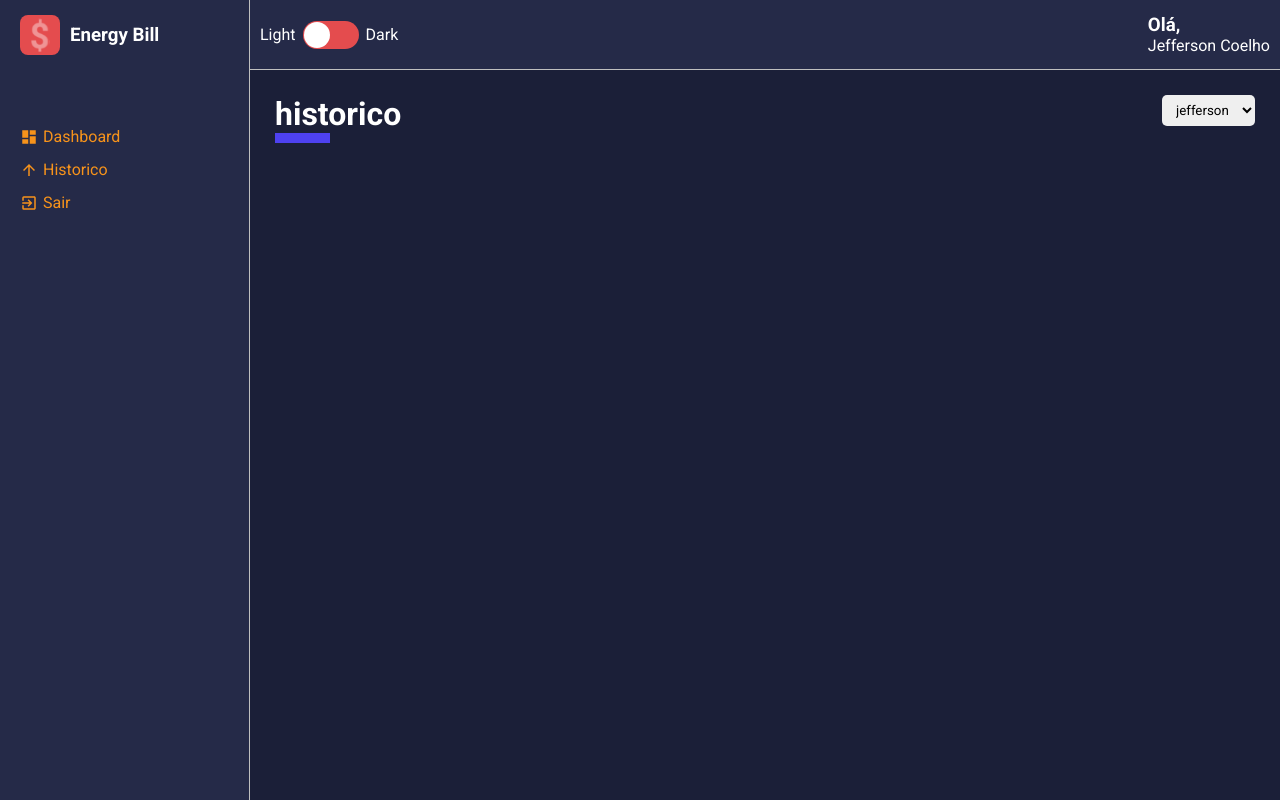
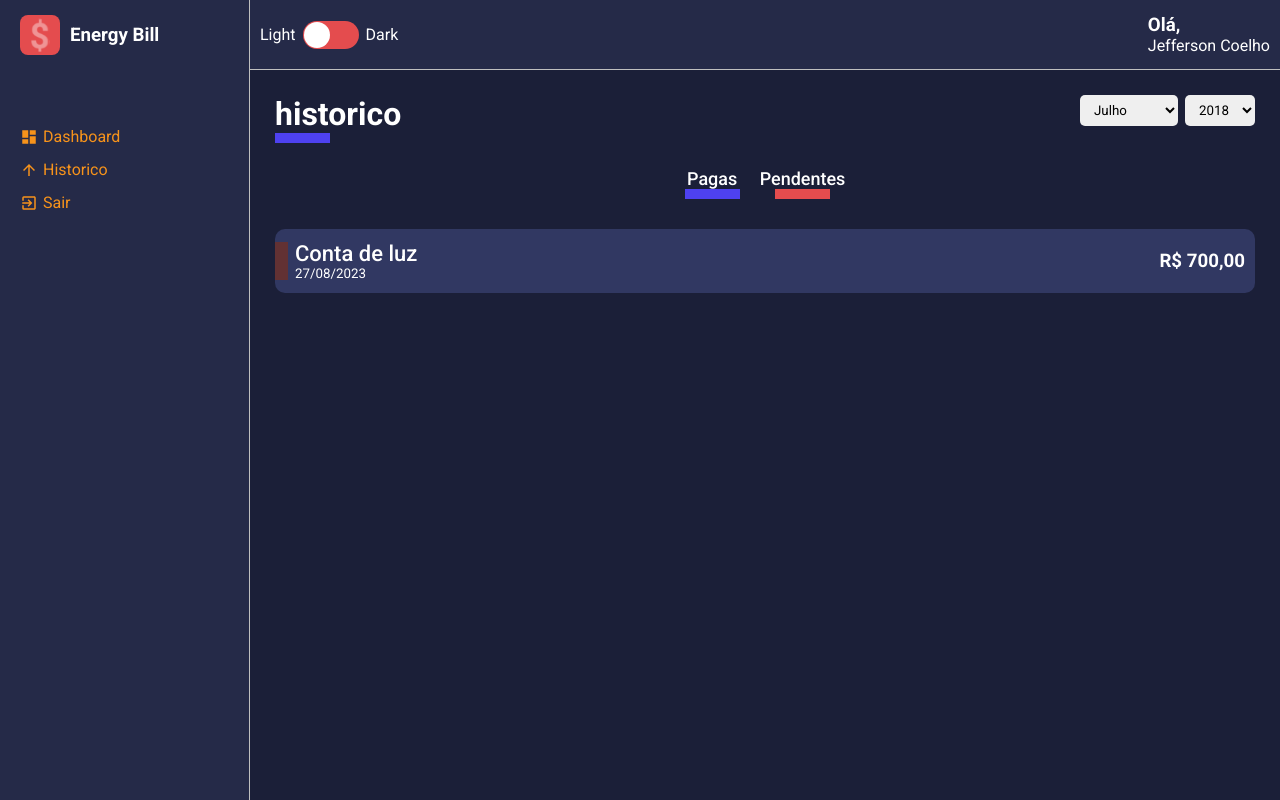
Before and after one commit to BioJJ/energy-bill-reader-front, a React (Vite) app: page / in a window 1280 px wide. Built offline with nearby package versions, Linux system fonts and the light colour scheme.

Commit message:
feat: ✨ add HistoryFinanceCard

```diff
--- /dev/null
+++ b/src/components/HistoryFinanceCard/index.tsx
@@ -0,0 +1,28 @@
+import React from 'react'
+
+import { Container, Tag } from './style'
+
+interface IHistoryFinanceCardProps {
+	tagColor: string
+	title: string
+	subtitle: string
+	amount: string
+}
+
+const HistoryFinanceCard: React.FC<IHistoryFinanceCardProps> = ({
+	tagColor,
+	title,
+	subtitle,
+	amount
+}) => (
+	<Container>
+		<Tag color={tagColor} />
+		<div>
+			<span>{title}</span>
+			<small>{subtitle}</small>
+		</div>
+		<h3>{amount}</h3>
+	</Container>
+)
+
+export default HistoryFinanceCard
--- /dev/null
+++ b/src/components/HistoryFinanceCard/style.ts
@@ -0,0 +1,68 @@
+import styled, { keyframes } from 'styled-components'
+
+interface ITagProps {
+	color: string
+}
+
+const animate = keyframes`
+    0% {
+        transform: translateX(-100px);
+        opacity: 0;
+    }
+    50%{
+        opacity: .3;
+    }
+    100%{
+        transform: translateX(0px);
+        opacity: 1;
+    }
+`
+
+export const Container = styled.li`
+	background-color: ${(props) => props.theme.colors.tertiary};
+
+	list-style: none;
+	border-radius: 10px;
+
+	margin: 10px 0;
+	padding: 12px 10px;
+
+	display: flex;
+	justify-content: space-between;
+	align-items: center;
+
+	cursor: pointer;
+	transition: all 0.3s;
+
+	position: relative;
+
+	animation: ${animate} 0.5s ease;
+
+	&:hover {
+		opacity: 0.7;
+		transform: translateX(10px);
+	}
+
+	> div {
+		display: flex;
+		flex-direction: column;
+		justify-content: space-between;
+
+		padding-left: 10px;
+	}
+
+	> div span {
+		font-size: 22px;
+		font-weight: 500;
+	}
+`
+
+export const Tag = styled.div<ITagProps>`
+	width: 13px;
+	height: 60%;
+
+	background-color: ${(props) => props.color};
+
+	position: absolute;
+	left: 0;
+`
--- a/src/pages/List/index.tsx
+++ b/src/pages/List/index.tsx
@@ -1,28 +1,86 @@
-import React from 'react'
-import { Container } from './style'
+import React, { useState } from 'react'
+import { Container, Content, Filters } from './style'
 import ContentHeader from '../../components/ContentHeader'
 import SelectInput from '../../components/SelectInput'
+import HistoryFinanceCard from '../../components/HistoryFinanceCard'
 
 const List: React.FC = () => {
-	const options = [{ value: 'jefferson', label: 'jefferson' }]
+	const [frequencyFilterSelected, setFrequencyFilterSelected] = useState([
+		'pendente',
+		'pagas'
+	])
+	const months = [
+		{ value: 7, label: 'Julho' },
+		{ value: 8, label: 'Agosto' },
+		{ value: 9, label: 'Setembro' }
+	]
+
+	const years = [
+		{ value: 2018, label: '2018' },
+		{ value: 2019, label: '2019' },
+		{ value: 2020, label: '2020' }
+	]
 
 	const handleMonthSelected = (month: string) => {
 		console.log(month)
+	}
+
+	const handleFrequencyClick = (frequency: string) => {
+		console.log(frequency)
 	}
 	return (
 		<Container>
 			<ContentHeader title={'historico'} lineColor={'#4E41F0'}>
 				<SelectInput
-					options={options}
+					options={months}
 					onChange={(e) => handleMonthSelected(e.target.value)}
 					defaultValue={1}
 				/>
-				{/* <SelectInput
+
+				<SelectInput
 					options={years}
-					onChange={(e) => handleYearSelected(e.target.value)}
-					defaultValue={yearSelected}
-				/> */}
+					onChange={(e) => handleMonthSelected(e.target.value)}
+					defaultValue={1}
+				/>
 			</ContentHeader>
+
+			<Filters>
+				<button
+					type="button"
+					className={`
+                    tag-filter
+                    tag-filter-recurrent
+                    ${
+											frequencyFilterSelected.includes('pagas') && 'tag-actived'
+										}`}
+					onClick={() => handleFrequencyClick('pagas')}
+				>
+					Pagas
+				</button>
+
+				<button
+					type="button"
+					className={`
+                    tag-filter
+                    tag-filter-eventual
+                    ${
+											frequencyFilterSelected.includes('pendente') &&
+											'tag-actived'
+										}`}
+					onClick={() => handleFrequencyClick('pendente')}
+				>
+					Pendentes
+				</button>
+			</Filters>
+
+			<Content>
+				<HistoryFinanceCard
+					tagColor="#623133"
+					title="Conta de luz"
+					subtitle="27/08/2023"
+					amount="R$ 700,00"
+				/>
+			</Content>
 		</Container>
 	)
 }
```
